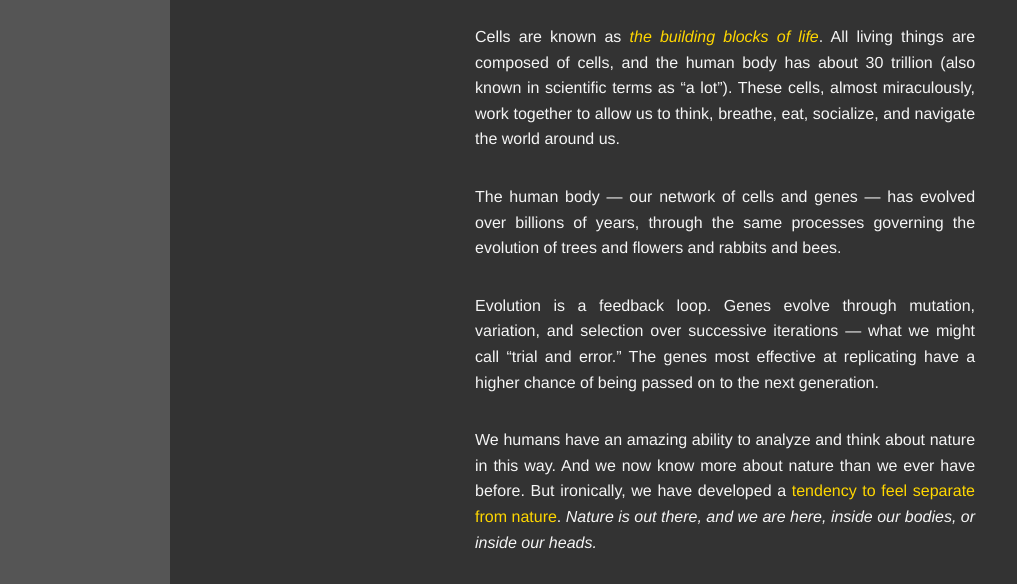
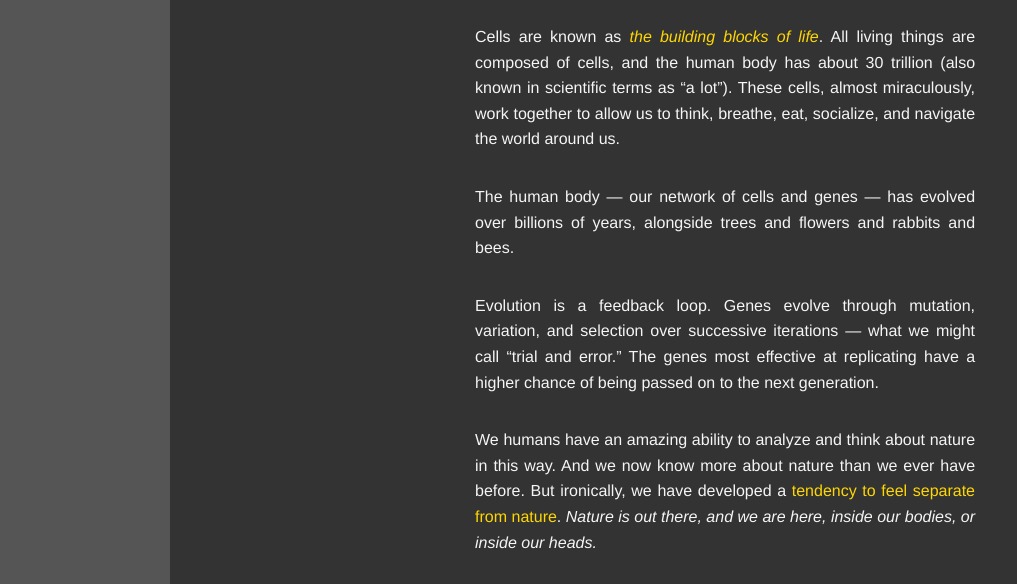
Before and after one commit to brain-container/braincontainer.github.io, a plain HTML site: page blog/evolution-is-a-feedback-loop.html in a window 1280 px wide. Shown: the part 136-720 px from the top of the page, without its empty margins (0-1017 px from the left). Drawn offline with Linux system fonts and the light colour scheme.

Commit message:
Update evolution-is-a-feedback-loop.html

```diff
--- a/blog/evolution-is-a-feedback-loop.html
+++ b/blog/evolution-is-a-feedback-loop.html
@@ -26,7 +26,7 @@
             </p>
 
             <p>
-                The human body — our network of cells and genes — has evolved over billions of years, through the same processes governing the evolution of trees and flowers and rabbits and bees.
+                The human body — our network of cells and genes — has evolved over billions of years, alongside trees and flowers and rabbits and bees.
             </p>
 
             <p>
```
